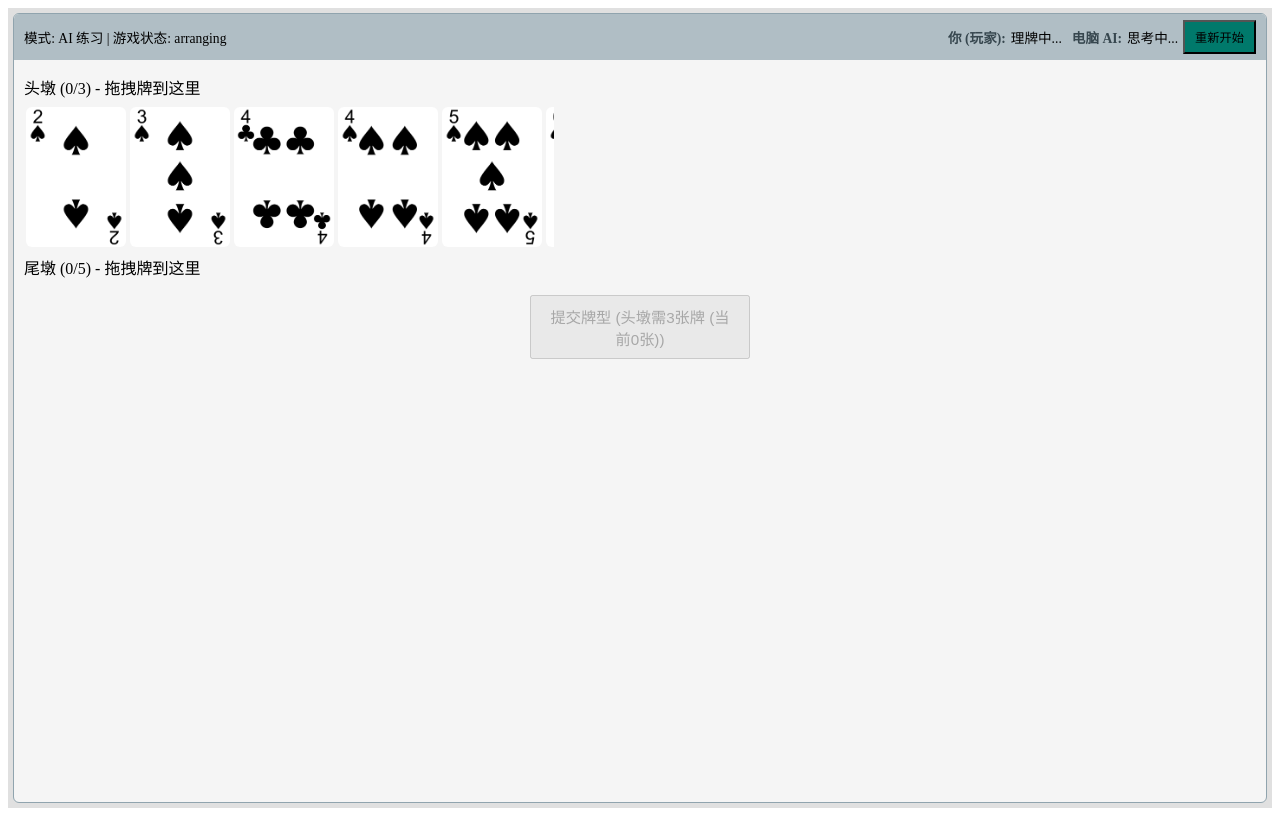
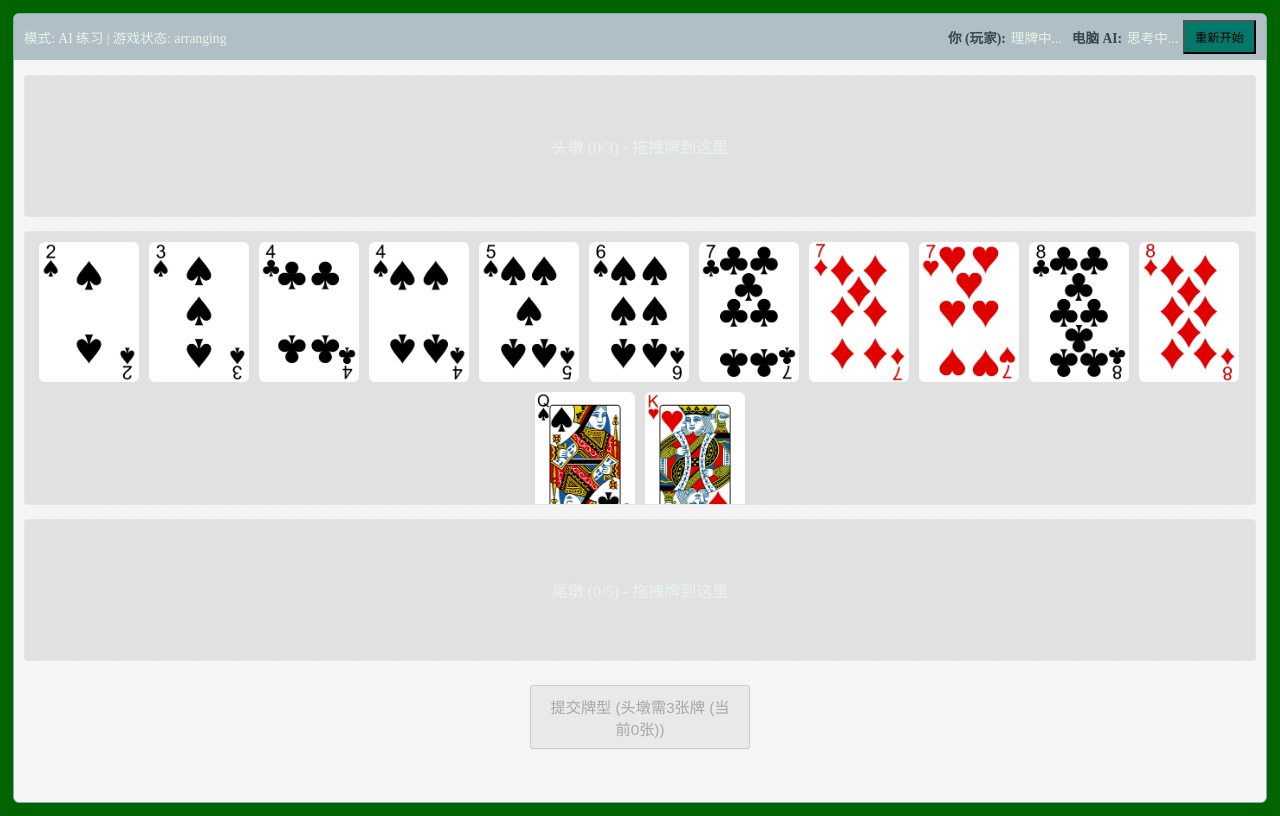
Before and after one commit to wen952555/sss, a Vue app in the folder frontend/: page / in a window 1280 px wide. Both pictures are taken after a click on the button "开始牌局". Built offline with nearby package versions, Linux system fonts and the light colour scheme.

Commit message:
Update main.css

```diff
--- a/frontend/src/assets/main.css
+++ b/frontend/src/assets/main.css
@@ -1,38 +1,137 @@
-:root {
-  --card-width: 50px;           /* 单张牌宽度 */
-  --card-height: 70px;          /* 单张牌高度 */
-  --max-count: 13;              /* 最大手牌数 */
-  --max-overlap: -40px;         /* 最大堆叠重叠 */
+/* frontend/src/assets/main.css */
+/* ... (html, body, #app 等基础样式与上一最终版相同，确保背景色和文字颜色正确) ... */
+html, body { /* ... */ background-color: #006400 !important; color: #e8f5e9 !important; overflow: hidden !important; /* ... */ }
+#app, #app-container.app-flex-container { /* ... */ background-color: transparent !important; overflow: hidden !important; /* ... */ }
+
+
+/* --- 卡片样式 --- */
+.card, .hand-card-item {
+  /* 手机端基础尺寸，会被宽屏媒体查询覆盖 */
+  width: 50px;
+  height: 70px;
+  border: none !important;
+  outline: none !important;
+  box-sizing: border-box !important;
+  border-radius: 3px !important; /* 手机端小圆角 */
+  background-color: #FFFFFF !important;
+  color: #212121 !important;
+  display: flex !important;
+  justify-content: center !important;
+  align-items: center !important;
+  cursor: grab !important;
+  user-select: none !important;
+  box-shadow: 0px 1px 1px rgba(0,0,0,0.2) !important;
+  transition: transform 0.1s ease-out, margin-left 0.1s ease-out, z-index 0.05s linear !important;
+  overflow: hidden !important;
+  padding: 0 !important;
+  flex-shrink: 0 !important;
+  position: relative !important;
+  margin: 0 !important;
+}
+.card img, .hand-card-item img {
+  display: block !important; width: 100% !important; height: 100% !important;
+  object-fit: contain !important; pointer-events: none !important;
+  border-radius: 2px !important;
+}
+.card.dragging, .hand-card-item.dragging { /* ... (保持不变) ... */ }
+
+/* --- 卡片容器 (所有墩共用 - 默认强制单行紧贴，手机端样式) --- */
+.card-container {
+  display: flex !important;
+  flex-direction: row !important;
+  flex-wrap: nowrap !important;   /* !!! 绝对强制不换行 !!! */
+  gap: 0 !important;
+  height: calc(70px + 6px) !important; /* 基于手机卡片高度(70px) + 上下padding(3px*2)，保持高度不变 */
+  min-height: calc(70px + 6px) !important;
+  border: 1px dashed rgba(255, 255, 255, 0.15) !important;
+  padding: 3px 1px !important; /* 上下3px, 左右1px padding (非常小) */
+  border-radius: 4px !important;
+  position: relative !important;
+  align-items: center !important;
+  justify-content: flex-start !important; /* 卡片从左开始排列 */
+  background-color: rgba(0, 0, 0, 0.08) !important;
+  margin-bottom: 4px !important; /* 墩之间的间距 */
+  width: 100% !important;
+  box-sizing: border-box !important;
+  overflow: hidden !important; /* !!! 强制隐藏所有溢出，不产生任何滚动条 !!! */
+}
+.card-container .hand-card-item {
+  /* 卡片宽度50px。目标是紧密重叠，类似参考图。 */
+  /* 假设每张牌（除了第一张）露出大约 6px 到 8px。 */
+  /* 如果露出 6px: 负 margin = -(50 - 6) = -44px */
+  /* 13张牌总视觉宽度 = 50px (第一张) + 12 * 6px = 50 + 72 = 122px */
+  /* 这个宽度应该能适应非常非常窄的屏幕（如 320px 左右的 viewport 减去容器 padding） */
+  margin-left: -44px !important;
+}
+.card-container .hand-card-item:first-child {
+  margin-left: 0 !important;
+}
+/* z-index for overlap (确保右边的叠在左边上面) */
+.card-container .hand-card-item:nth-child(1) { z-index: 1 !important; }
+.card-container .hand-card-item:nth-child(2) { z-index: 2 !important; }
+.card-container .hand-card-item:nth-child(3) { z-index: 3 !important; }
+.card-container .hand-card-item:nth-child(4) { z-index: 4 !important; }
+.card-container .hand-card-item:nth-child(5) { z-index: 5 !important; }
+.card-container .hand-card-item:nth-child(6) { z-index: 6 !important; }
+.card-container .hand-card-item:nth-child(7) { z-index: 7 !important; }
+.card-container .hand-card-item:nth-child(8) { z-index: 8 !important; }
+.card-container .hand-card-item:nth-child(9) { z-index: 9 !important; }
+.card-container .hand-card-item:nth-child(10) { z-index: 10 !important; }
+.card-container .hand-card-item:nth-child(11) { z-index: 11 !important; }
+.card-container .hand-card-item:nth-child(12) { z-index: 12 !important; }
+.card-container .hand-card-item:nth-child(13) { z-index: 13 !important; }
+
+.initial-hand-area > .card-container .hand-card-item:hover { /* 仅手牌区悬停 */
+  transform: translateY(-8px) scale(1.05) !important;
+  z-index: 100 !important; /* 确保悬停的在最上面 */
+}
+.card-container.is-empty { /* ... (保持不变) ... */ }
+.drag-over { /* ... (保持不变) ... */ }
+.drop-placeholder { /* ... (保持不变) ... */ }
+
+
+/* --- 媒体查询：只用于宽屏 (>600px) 时覆盖手机端的紧贴效果，变为平铺 --- */
+@media (min-width: 601px) {
+  .card, .hand-card-item { /* 桌面卡片尺寸 */
+    width: 90px !important;
+    height: 126px !important;
+    margin: 2px !important;
+    border-radius: 6px !important;
+    box-shadow: 1px 1px 2px rgba(0,0,0,0.15) !important;
+  }
+  .card img, .hand-card-item img { border-radius: 5px !important;}
+
+  .card-container { /* 所有墩在桌面 */
+    flex-wrap: wrap !important;
+    justify-content: center !important;
+    gap: 6px !important;
+    height: auto !important;
+    min-height: calc(126px + 16px) !important;
+    overflow-x: hidden !important;
+    overflow-y: hidden !important; /* 默认不滚动 */
+    padding: 8px !important;
+    margin-bottom: 8px !important;
+  }
+  /* 特指手牌区，在桌面可以多行并垂直滚动 */
+  .initial-hand-area > .card-container {
+    overflow-y: auto !important;
+    max-height: calc(126px * 2 + 6px + 16px) !important;
+    align-content: flex-start !important;
+  }
+  /* 头墩和尾墩在桌面，因为牌少，通常不需要滚动 */
+  .dun-area > .card-container {
+      height: auto !important;
+      min-height: calc(126px + 16px) !important;
+      overflow: hidden !important;
+  }
+
+  .card-container .hand-card-item { /* 桌面不重叠 */
+    margin-left: 0 !important;
+  }
+  /* 清除手机端设置的nth-child z-index */
+  .card-container .hand-card-item:nth-child(n) { z-index: auto !important; }
 }
 
-/* 手牌区宽度固定为13张堆叠宽度 */
-.card-container {
-  display: flex;
-  flex-direction: row;
-  align-items: center;
-  flex-wrap: nowrap;
-  overflow: hidden;
-  width: calc(var(--card-width) + (var(--max-count) - 1) * -1 * var(--max-overlap));
-  min-width: 0;
-  --card-count: 5;    /* 当前牌数（JS或模板动态赋值） */
-  --max-flat: calc( (100vw - 32px) / var(--card-width) ); /* 屏幕可平铺最大张数，实际可用JS算 */
-}
-
-/* 卡片 */
-.hand-card-item {
-  width: var(--card-width);
-  height: var(--card-height);
-  border-radius: 4px;
-  background: #fff;
-  box-shadow: 0 0 2px rgba(0,0,0,0.2);
-  display: flex;
-  justify-content: center;
-  align-items: center;
-  position: relative;
-  z-index: 1;
-  flex-shrink: 0;
-  /* JS会动态在容器上设置 --max-flat */
-  margin-left: var(--card-margin, 0);
-  transition: margin-left 0.2s;
-}
-.hand-card-item:first-child { margin-left: 0; }
+/* 顶部信息栏 (手机端优先的样式) */
+.top-info-bar { /* ... (与上一版手机端样式一致) ... */ }
+/* ... (其他所有全局样式，如按钮, App布局, GameBoard布局等，请沿用，并移除大部分 !important) ... */
```
